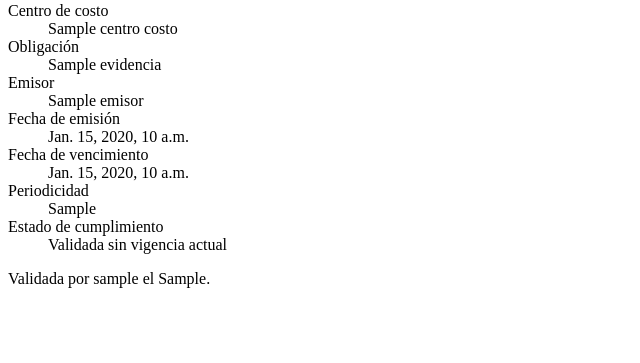
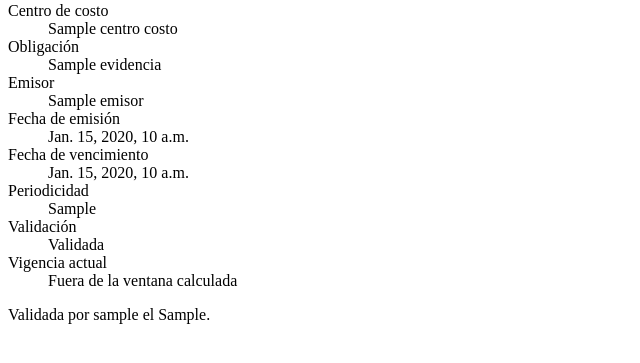
Before and after one commit to Mauricio-Bustos-DrSimi/PrevencionRiesgosMedioAmbiente, a Django app: template templates/evidencias/validar.html in a window 1280 px wide. Shown: the part 112-475 px from the top of the page, without its empty margins (0-640 px from the left). Run offline with Django 5.2, Linux system fonts and the light colour scheme; the template is opened without the code that fills it: most values are stand-ins (such as "Sample title", 1, 10 or a date in 2020).

Commit message:
Clarify validation vigencia display

```diff
--- a/templates/evidencias/validar.html
+++ b/templates/evidencias/validar.html
@@ -18,13 +18,17 @@
         <dd>{{ evidencia.fecha_vencimiento }}</dd>
         <dt>Periodicidad</dt>
         <dd>{{ evidencia.periodicidad_mostrada }}</dd>
-        <dt>Estado de cumplimiento</dt>
         {% if not validacion %}
+          <dt>Estado de cumplimiento</dt>
           <dd>Pendiente de validación — No cumplida</dd>
         {% elif vigente %}
+          <dt>Estado de cumplimiento</dt>
           <dd>Vigente</dd>
         {% else %}
-          <dd>Validada sin vigencia actual</dd>
+          <dt>Validación</dt>
+          <dd>Validada</dd>
+          <dt>Vigencia actual</dt>
+          <dd>Fuera de la ventana calculada</dd>
         {% endif %}
       </dl>
       {% if error %}<p role="alert">{{ error }}</p>{% endif %}
```
Also changed, not shown: evidencias/tests/test_carga_http.py (+2 -1 lines).
